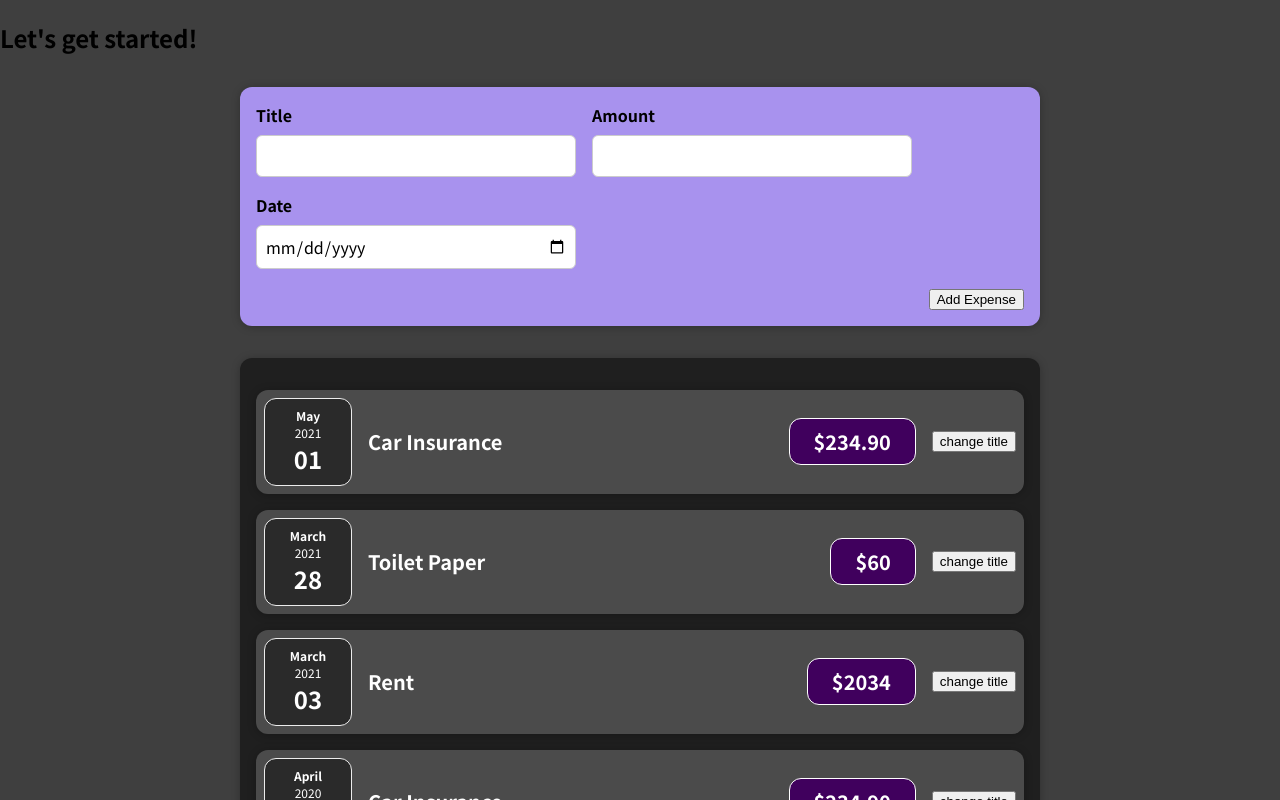
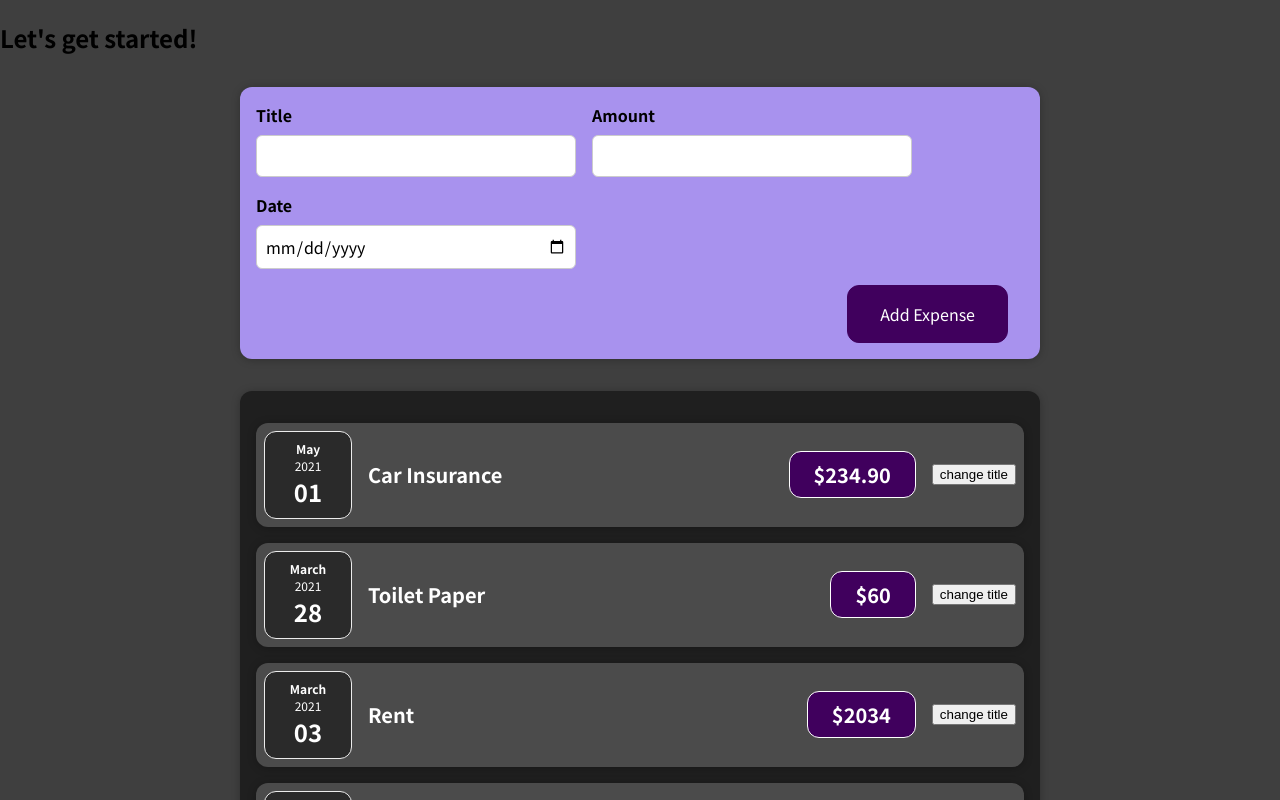
Before and after one commit to SuryaKrishnaMoorthy/expense-tracker, a React (Create React App) app: page / in a window 1280 px wide. Shown: the top 800 px of the page. Built offline with nearby package versions, Linux system fonts and the light colour scheme.

Commit message:
add new expense css

```diff
--- a/src/components/NewExpense/ExpenseForm.js
+++ b/src/components/NewExpense/ExpenseForm.js
@@ -1,7 +1,8 @@
 import './ExpenseForm.css';
 
 const ExpenseForm = () => {
-	return <form>
+	return (
+		<form>
 			<div className="new-expense__controls">
 				<div className="new-expense__control">
 					<label htmlFor="title">Title</label>
@@ -9,7 +10,7 @@ const ExpenseForm = () => {
 				</div>
 				<div className="new-expense__control">
 					<label htmlFor="amount">Amount</label>
-				<input type="number" min='0.01' />
+					<input type="number" min='0.01' step='0.01'/>
 				</div>
 				<div className="new-expense__control">
 					<label htmlFor="date">Date</label>
@@ -20,6 +21,7 @@ const ExpenseForm = () => {
 				<button type="submit">Add Expense</button>
 			</div>
 		</form>
+	)
 }
 
 export default ExpenseForm;
--- a/src/components/NewExpense/NewExpense.css
+++ b/src/components/NewExpense/NewExpense.css
@@ -8,3 +8,31 @@
 	text-align: center;
 	box-shadow: 0 1px 8px rgba(0, 0, 0, 0.25);
 }
+
+.new-expense button {
+	font: inherit;
+	cursor: pointer;
+	padding: 1rem 2rem;
+	border: 1px solid #40005d;
+	border-radius: 12px;
+	background-color: #40005d;
+	color: white;
+	margin-right: 1rem;
+}
+
+.new-expense button:hover,
+.new-expense button:active {
+	background-color: #510674;
+	border-color: #510674;
+}
+
+.new-expense button.alternative {
+	color: #220131;
+	border-color: transparent;
+	background-color: transparent;
+}
+
+.new-expense button.alternative:hover,
+.new-expense button.alternative:active {
+	background-color: #ddb3f8;
+}
```
Also changed, not shown: src/components/NewExpense/NewExpense.js (+5 -3 lines). Lines whose indentation alone changed are shown as unchanged.
